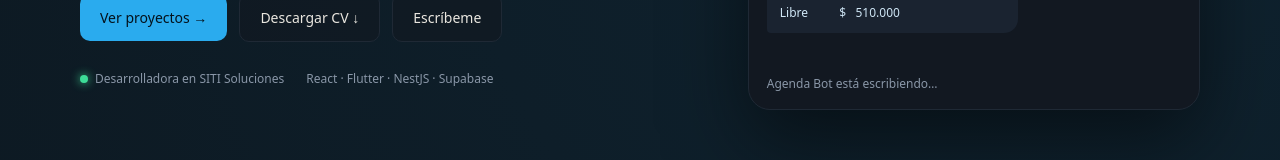
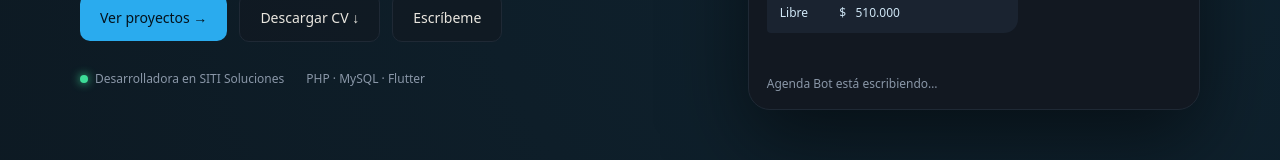
Before and after one commit to Valentina2882/portafolio, a Next.js app: page / in a window 1280 px wide. Shown: the part 542-702 px from the top of the page. Built offline with nearby package versions, Linux system fonts and the light colour scheme.

Commit message:
Cambiar el stack de SITI Soluciones a PHP, MySQL y Flutter (#3)
Co-authored-by: Valentina2882 <Valentina2882@users.noreply.github.com>

```diff
--- a/src/app/page.tsx
+++ b/src/app/page.tsx
@@ -247,7 +247,7 @@ export default function Home() {
                 <i className="dot" />
                 Desarrolladora en SITI Soluciones
               </span>
-              <span>React · Flutter · NestJS · Supabase</span>
+              <span>PHP · MySQL · Flutter</span>
             </div>
           </div>
 
```
